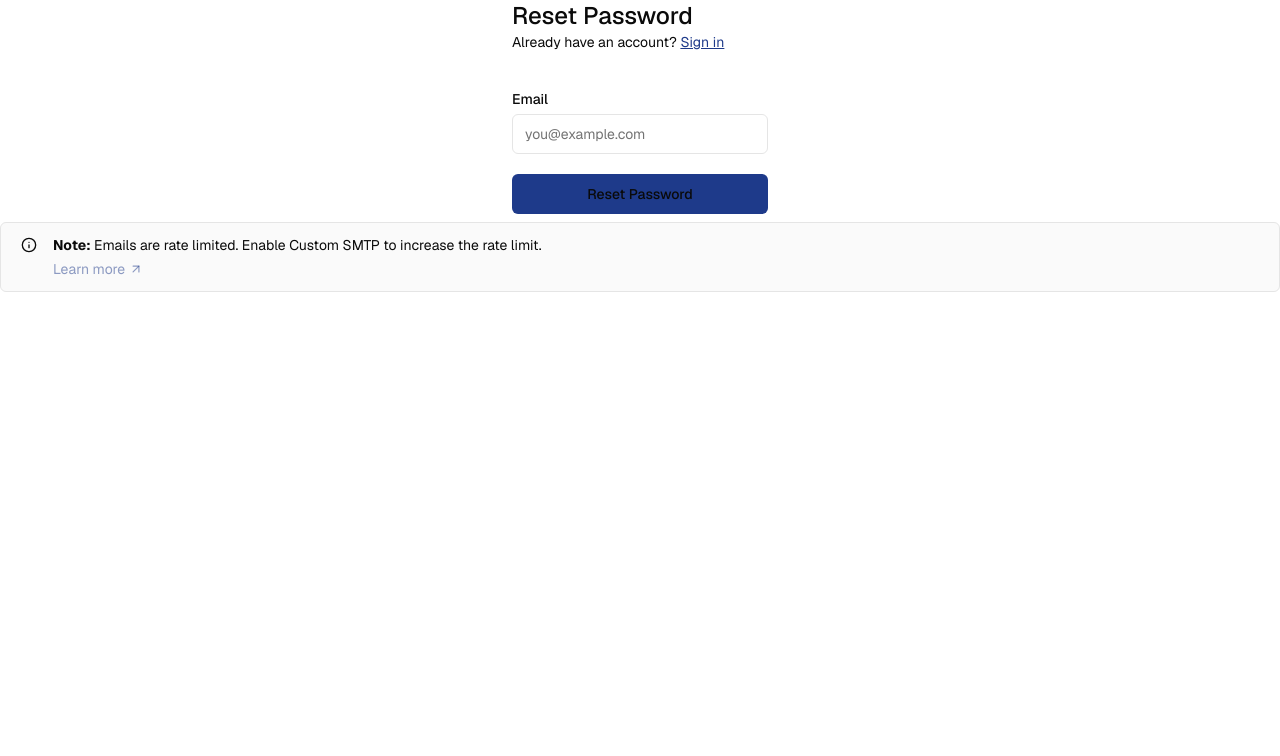
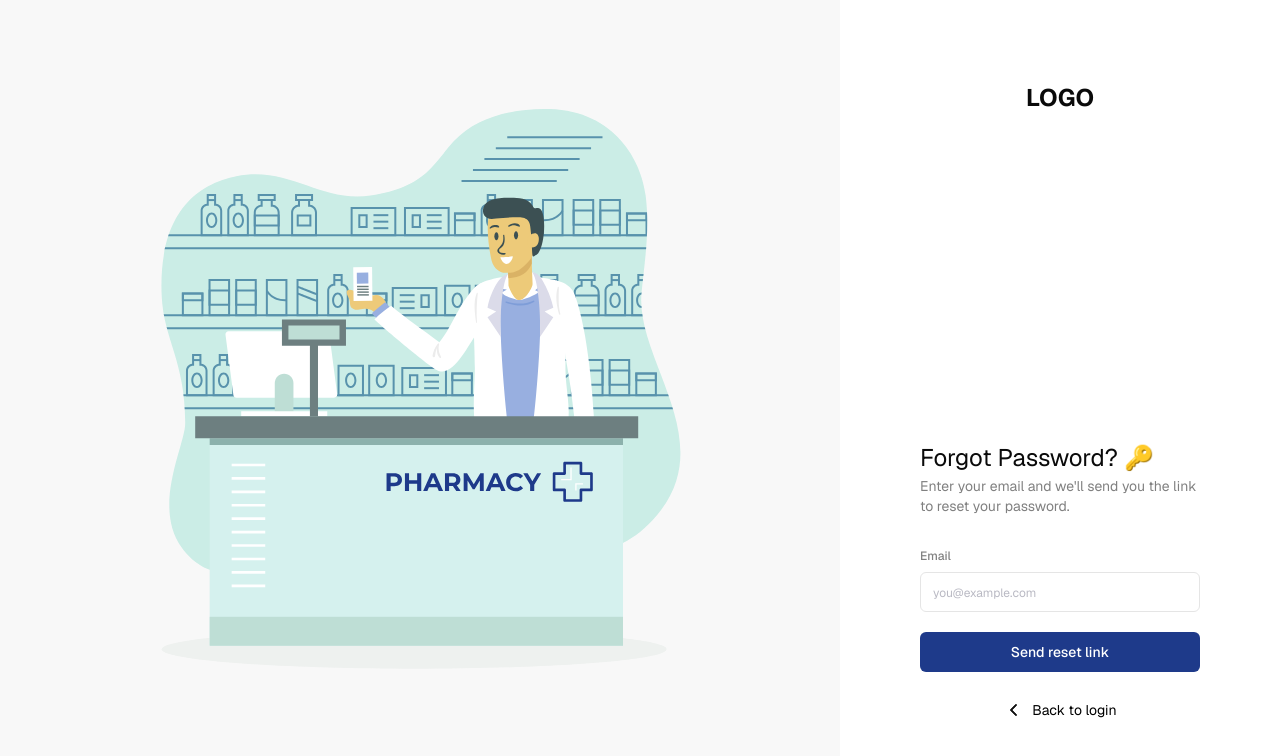
Before and after one commit to Blue-Health-Here/frontend.financialswebapp, a Next.js app: page /forgot-password in a window 1280 px wide. Shown: the top 756 px of the page. Built offline with nearby package versions, Linux system fonts and the light colour scheme.

Commit message:
design the forgot password page
add text sizes in global css file

```diff
--- a/app/(auth-pages)/forgot-password/page.tsx
+++ b/app/(auth-pages)/forgot-password/page.tsx
@@ -5,6 +5,9 @@ import { Input } from "@/components/ui/input";
 import { Label } from "@/components/ui/label";
 import Link from "next/link";
 import { SmtpMessage } from "../smtp-message";
+import Image from "next/image";
+import backArrow from "../../../public/backArrow.svg"
+import AuthBackgroundImage from "@/components/common/AuthBackgroundImage";
 
 export default async function ForgotPassword(props: {
   searchParams: Promise<Message>;
@@ -12,26 +15,31 @@ export default async function ForgotPassword(props: {
   const searchParams = await props.searchParams;
   return (
     <>
-      <form className="flex-1 flex flex-col w-full gap-2 text-foreground [&>input]:mb-6 min-w-64 max-w-64 mx-auto">
-        <div>
-          <h1 className="text-2xl font-medium">Reset Password</h1>
-          <p className="text-sm text-secondary-foreground">
-            Already have an account?{" "}
-            <Link className="text-primary underline" href="/sign-in">
-              Sign in
-            </Link>
-          </p>
+      <div className="flex h-screen">
+        <AuthBackgroundImage />
+        <div className="flex-[1] p-10 md:p-20 flex flex-col h-full justify-between">
+          <h1 className="text-center font-bold">LOGO</h1>
+          <div className="flex flex-col">
+            <h1 className="font-normal">
+              Forgot Password? 🔑
+            </h1>
+            <p className="text-[grey]">Enter your email and we'll send you the link to reset your password.</p>
+            <form className="flex flex-col min-w-64 gap-y-6">
+              <div className="flex flex-col text-[grey] gap-2 [&>input]:mb-3 mt-8 [&>input]:placeholder:text-[#B9B9C3] [&>input]:placeholder:text-[12px] ">
+                <Label size="xs" htmlFor="email">Email</Label>
+                <Input name="email" placeholder="you@example.com" required />
+                <SubmitButton className="mb-3 text-white" pendingText="Signing In..." formAction={forgotPasswordAction}>
+                  Send reset link
+                </SubmitButton>
+                <FormMessage message={searchParams} />
+                <Link className="text-[14px] text-black text-center flex gap-x-2 justify-center" href="/sign-in">
+                  <Image src={backArrow} alt="" /> <p> Back to login</p>
+                </Link>
+              </div>
+            </form>
+          </div>
         </div>
-        <div className="flex flex-col gap-2 [&>input]:mb-3 mt-8">
-          <Label htmlFor="email">Email</Label>
-          <Input name="email" placeholder="you@example.com" required />
-          <SubmitButton formAction={forgotPasswordAction}>
-            Reset Password
-          </SubmitButton>
-          <FormMessage message={searchParams} />
-        </div>
-      </form>
-      <SmtpMessage />
+      </div>
     </>
   );
 }
--- a/app/(auth-pages)/sign-in/page.tsx
+++ b/app/(auth-pages)/sign-in/page.tsx
@@ -7,32 +7,32 @@ import Link from "next/link";
 import authImage from "../../../public/auth-image.svg"
 import passwordIcon from "../../../public/password.svg"
 import Image from "next/image";
-import AuthBackgroundImage from "@/components/common-components/AuthBackgroundImage";
+import AuthBackgroundImage from "@/components/common/AuthBackgroundImage";
 export default async function Login(props: { searchParams: Promise<Message> }) {
   const searchParams = await props.searchParams;
   return (
     <div className="flex h-screen">
       <AuthBackgroundImage />
       <div className="flex-[1] p-10 md:p-20 flex flex-col h-full justify-between">
-        <h1 className="text-[24px] text-center font-bold">LOGO</h1>
+        <h1 className="text-center font-bold">LOGO</h1>
         <div className="flex flex-col">
-          <h2 className="text-[24px] font-normal">
+          <h1 className="text-[24px] font-normal">
             Welcome to Vuexy! 👋🏻
-          </h2>
-          <p className="text-[14px] text-[grey]">Please sign-in to your account</p>
+          </h1>
+          <p className="text-[grey]">Please sign-in to your account</p>
           <form className="flex flex-col min-w-64 gap-y-6">
-            <div className="flex flex-col text-[grey] gap-2 [&>input]:mb-3 mt-8 [&>input]:placeholder:text-[#B9B9C3]">
-              <Label htmlFor="email">Email</Label>
+            <div className="flex flex-col text-[grey] text-[12px] gap-2 [&>input]:mb-3 mt-8 [&>input]:placeholder:text-[#B9B9C3] [&>input]:placeholder:text-[12px]">
+              <Label size="xs" htmlFor="email">Email</Label>
               <Input name="email" placeholder="you@example.com" required />
               <div className="flex justify-between items-center">
-                <Label htmlFor="password">Password</Label>
+                <Label size="xs" htmlFor="password">Password</Label>
               </div>
               <div className="relative">
                 <Image src={passwordIcon} alt="password" className="absolute right-4 top-3" />
-                <Input type="password" name="password" placeholder="Your password" required className="placeholder:text-[#B9B9C3] mb-3" />
+                <Input type="password" name="password" placeholder="Your password" required className="placeholder:text-[#B9B9C3] placeholder:text-[12px] mb-3" />
               </div>
 
-              <SubmitButton className="mb-3 text-white" pendingText="Signing In..." formAction={signInAction}>
+              <SubmitButton className="mb-3 text-sm text-white" pendingText="Signing In..." formAction={signInAction}>
                 Sign in
               </SubmitButton>
               <FormMessage message={searchParams} />
@@ -42,8 +42,8 @@ export default async function Login(props: { searchParams: Promise<Message> }) {
             </div>
           </form>
         </div>
-        <p className="text-center text-[grey] text-[14px]">
-          New on our platform? <Link href="/forgot-password" className="text-black">Register Account</Link>
+        <p className="text-center text-[grey]">
+          New on our platform? <Link href="/sign-up" className="text-black text-sm">Register Account</Link>
         </p>
       </div>
     </div>
--- a/app/(auth-pages)/sign-up/page.tsx
+++ b/app/(auth-pages)/sign-up/page.tsx
@@ -8,7 +8,7 @@ import { SmtpMessage } from "../smtp-message";
 import Image from "next/image";
 import authImage from "../../../public/auth-image.svg"
 import passwordIcon from "../../../public/password.svg"
-import AuthBackgroundImage from "@/components/common-components/AuthBackgroundImage";
+import AuthBackgroundImage from "@/components/common/AuthBackgroundImage";
 
 export default async function Signup(props: {
   searchParams: Promise<Message>;
@@ -27,27 +27,27 @@ export default async function Signup(props: {
       <div className="flex min-h-screen">
         <AuthBackgroundImage />
         <div className="flex-[1] p-10 md:p-20 flex flex-col h-full justify-between">
-          <h1 className="text-[24px] text-center font-bold">LOGO</h1>
+          <h1 className="text-center font-bold">LOGO</h1>
           <div className="flex flex-col py-10">
-            <h2 className="text-[24px] font-normal">
+            <h1 className="font-normal">
               Register Account 😍
-            </h2>
-            <p className="text-[14px] text-[grey]">Register your account today.</p>
+            </h1>
+            <p className="text-[grey]">Register your account today.</p>
             <form className="flex flex-col min-w-64 gap-y-6">
-              <div className="flex flex-col text-[grey] gap-2 [&>input]:mb-3 mt-8 [&>input]:placeholder:text-[#B9B9C3]">
-                <Label htmlFor="name">Full Name</Label>
+              <div className="flex flex-col text-[grey] gap-2 [&>input]:mb-3 mt-8 [&>input]:placeholder:text-[#B9B9C3] [&>input]:placeholder:text-[12px]">
+                <Label size="xs" htmlFor="name">Full Name</Label>
                 <Input name="name" placeholder="Enter your Name" required />
-                <Label htmlFor="email">Email</Label>
+                <Label size="xs" htmlFor="email">Email</Label>
                 <Input name="email" placeholder="you@example.com" required />
                 <div className="flex justify-between items-center">
-                  <Label htmlFor="password">Password</Label>
+                  <Label size="xs" htmlFor="password">Password</Label>
                 </div>
                 <Input type="password" name="password" placeholder="Your password" required className="placeholder:text-[#B9B9C3] mb-3" />
                 <div className="flex justify-between items-center">
-                  <Label htmlFor="password">Confirm Password</Label>
+                  <Label size="xs" htmlFor="password">Confirm Password</Label>
                 </div>
                 <Input type="password" name="password" placeholder="Confirm password" required className="placeholder:text-[#B9B9C3] mb-3" />
-                <SubmitButton className="mb-3 text-[14px] text-white" pendingText="Signing In..." formAction={signUpAction}>
+                <SubmitButton className="mb-3 text-sm text-white" pendingText="Signing In..." formAction={signUpAction}>
                   Register
                 </SubmitButton>
                 <FormMessage message={searchParams} />
@@ -57,8 +57,8 @@ export default async function Signup(props: {
               </div>
             </form>
           </div>
-          <p className="text-center text-[grey] text-[14px]">
-            Already have an account?<Link href="/forgot-password" className="text-black">Sign in</Link>
+          <p className="text-center text-[grey]">
+            Already have an account? <Link href="/sign-in" className="text-black text-sm">Sign in</Link>
           </p>
         </div>
       </div>
--- a/app/globals.css
+++ b/app/globals.css
@@ -63,7 +63,20 @@
   * {
     @apply border-border;
   }
+
   body {
     @apply bg-background text-foreground;
   }
 }
+
+h1 {
+  @apply text-[24px] font-bold;
+}
+
+h2 {
+  @apply text-[20px] font-semibold;
+}
+
+p {
+  @apply text-sm;
+}
--- a/components/ui/label.tsx
+++ b/components/ui/label.tsx
@@ -7,17 +7,29 @@ import { cva, type VariantProps } from "class-variance-authority";
 import { cn } from "@/lib/utils";
 
 const labelVariants = cva(
-  "text-sm font-medium leading-none peer-disabled:cursor-not-allowed peer-disabled:opacity-70",
+  "font-medium leading-none peer-disabled:cursor-not-allowed peer-disabled:opacity-70",
+  {
+    variants: {
+      size: {
+        sm: "text-sm", // 14px
+        xs: "text-xs", // 12px
+        base: "text-base", // 16px (default)
+      },
+    },
+    defaultVariants: {
+      size: "base",
+    },
+  }
 );
 
 const Label = React.forwardRef<
   React.ElementRef<typeof LabelPrimitive.Root>,
   React.ComponentPropsWithoutRef<typeof LabelPrimitive.Root> &
-    VariantProps<typeof labelVariants>
->(({ className, ...props }, ref) => (
+  VariantProps<typeof labelVariants> & { size?: "xs" | "sm" | "base" }
+>(({ className, size, ...props }, ref) => (
   <LabelPrimitive.Root
     ref={ref}
-    className={cn(labelVariants(), className)}
+    className={cn(labelVariants({ size }), className)}
     {...props}
   />
 ));
```
Also changed, not shown: components/common/AuthBackgroundImage.tsx (renamed from components/common-components/AuthBackgroundImage.tsx), public/backArrow.svg (added).
